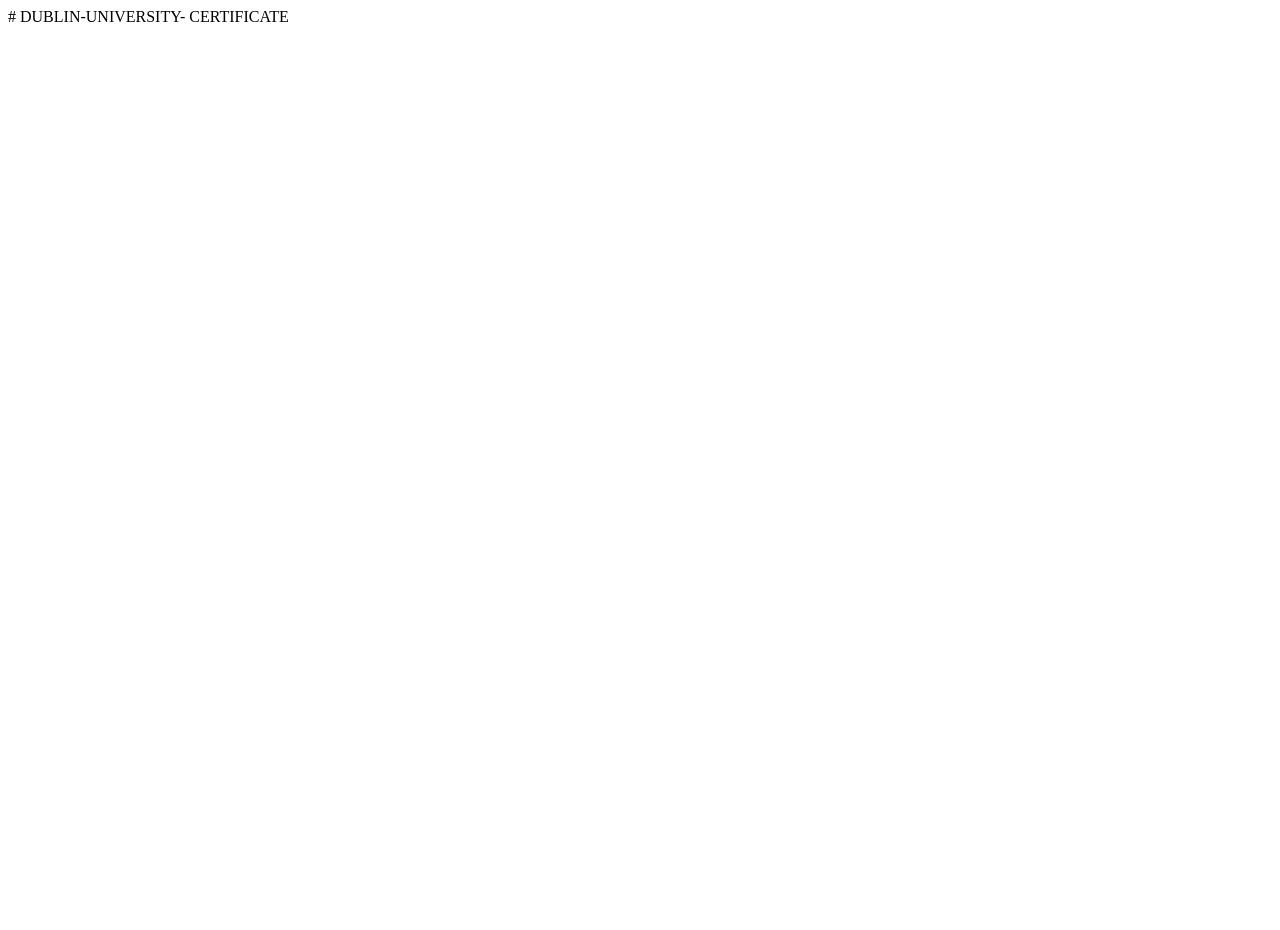
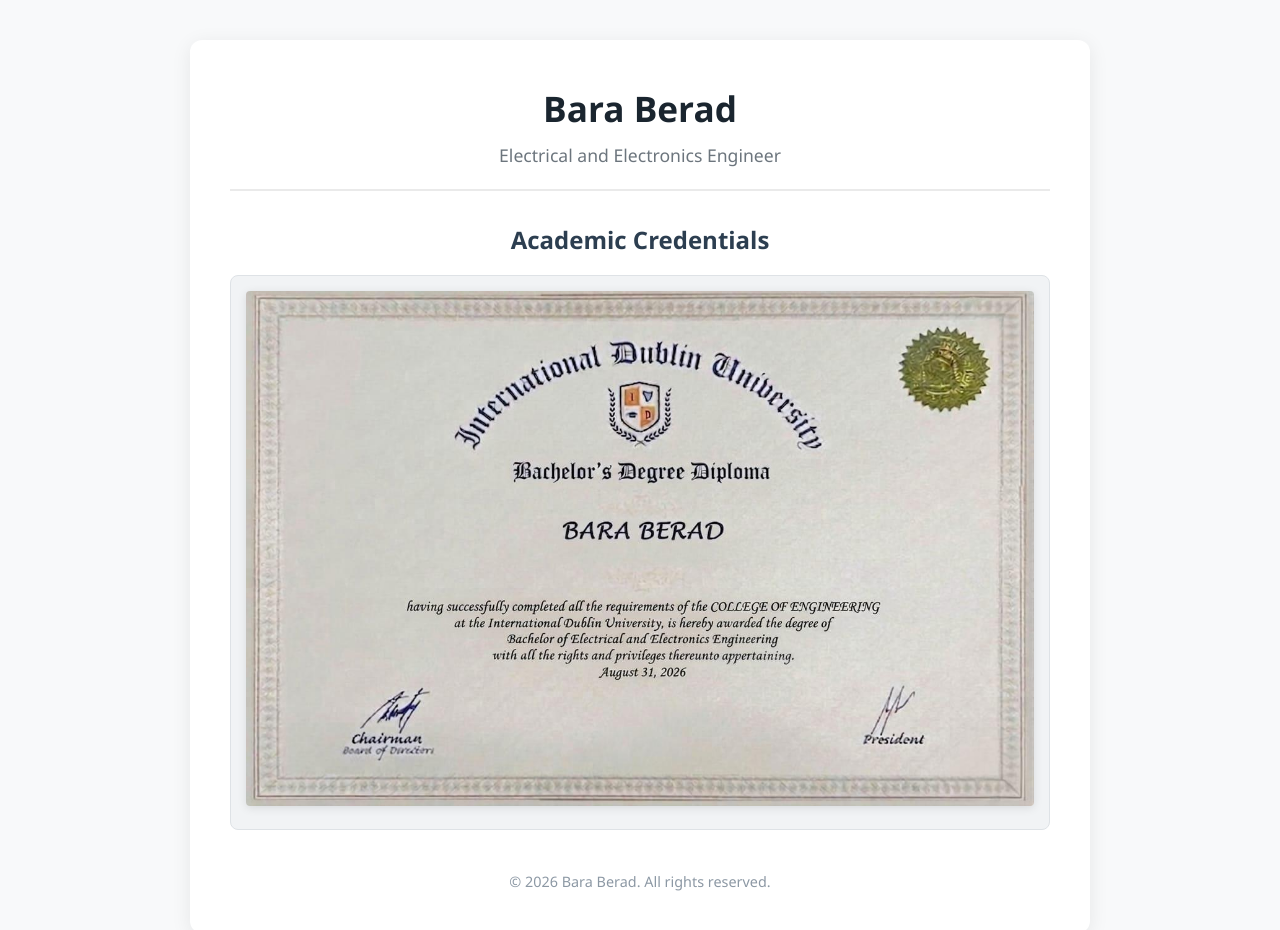
Before and after one commit to ahmedutgj-gif/CERT-F-CAT-, a plain HTML site: page index.html in a window 1280 px wide. Before the commit the page ends 800 px from the top, so only its background shows below. Drawn offline with Linux system fonts and the light colour scheme.

Commit message:
Create index.html for portfolio showcase
Added a professional portfolio and certificate showcase layout with styling.

```diff
--- a/index.html
+++ b/index.html
@@ -1,2 +1,104 @@
-# DUBLIN-UNIVERSITY-
-CERTIFICATE
+<!DOCTYPE html>
+<html lang="en">
+<head>
+    <meta charset="UTF-8">
+    <meta name="viewport" content="width=device-width, initial-scale=1.0">
+    <title>Professional Portfolio & Certificate Showcase</title>
+    <style>
+        * {
+            box-sizing: border-box;
+            margin: 0;
+            padding: 0;
+            font-family: 'Segoe UI', Tahoma, Geneva, Verdana, sans-serif;
+        }
+
+        body {
+            background-color: #f8f9fa;
+            color: #333;
+            line-height: 1.6;
+            padding: 40px 20px;
+        }
+
+        .container {
+            max-width: 900px;
+            margin: 0 auto;
+            background: #ffffff;
+            padding: 40px;
+            border-radius: 12px;
+            box-shadow: 0 4px 20px rgba(0, 0, 0, 0.08);
+        }
+
+        header {
+            text-align: center;
+            border-bottom: 2px solid #eaeaea;
+            padding-bottom: 20px;
+            margin-bottom: 30px;
+        }
+
+        header h1 {
+            font-size: 2.2rem;
+            color: #1a252f;
+        }
+
+        header p {
+            color: #6c757d;
+            font-size: 1.1rem;
+            margin-top: 5px;
+        }
+
+        .certificate-section {
+            text-align: center;
+        }
+
+        .certificate-section h2 {
+            font-size: 1.5rem;
+            color: #2c3e50;
+            margin-bottom: 15px;
+        }
+
+        .image-wrapper {
+            background: #f1f3f5;
+            padding: 15px;
+            border-radius: 8px;
+            border: 1px solid #dee2e6;
+            display: inline-block;
+            max-width: 100%;
+        }
+
+        .image-wrapper img {
+            max-width: 100%;
+            height: auto;
+            border-radius: 4px;
+            box-shadow: 0 2px 10px rgba(0, 0, 0, 0.1);
+        }
+
+        footer {
+            margin-top: 40px;
+            text-align: center;
+            font-size: 0.9rem;
+            color: #8c98a4;
+        }
+    </style>
+</head>
+<body>
+
+<div class="container">
+    <header>
+        <h1>Bara Berad</h1>
+        <p>Electrical and Electronics Engineer</p>
+    </header>
+
+    <main class="certificate-section">
+        <h2>Academic Credentials</h2>
+        <div class="image-wrapper">
+            <img src="AIRetouch_20260916_162111503.jpg" alt="Bachelor's Degree Diploma - Bara Berad">
+        </div>
+    </main>
+
+    <footer>
+        <p>&copy; 2026 Bara Berad. All rights reserved.</p>
+    </footer>
+</div>
+
+</body>
+</html>
```
